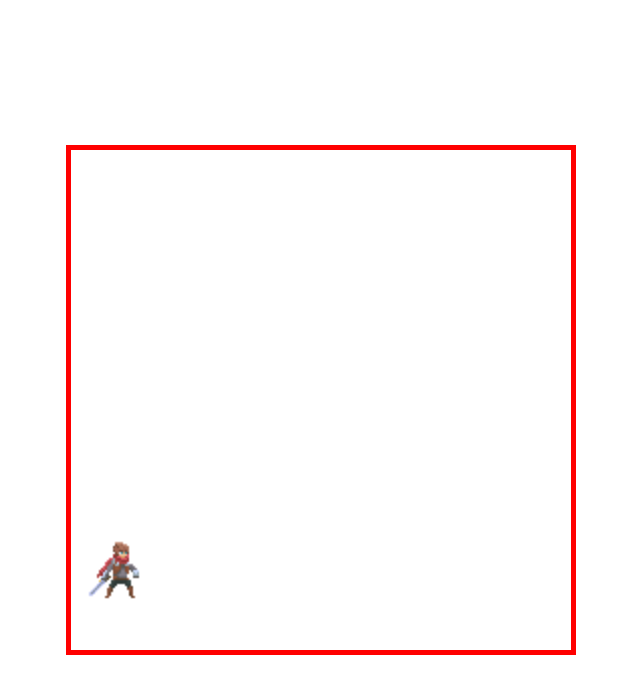
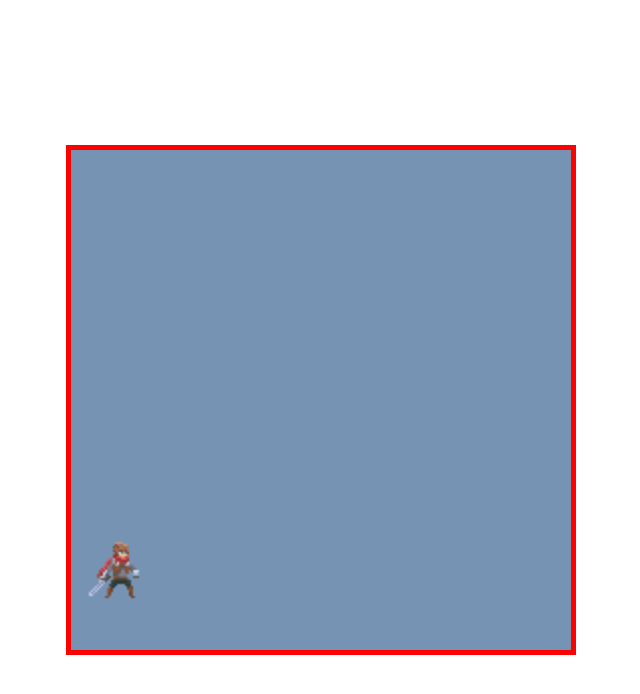
Before and after one commit to tsv-stacks/forest-runner, a plain HTML site: page index.html in a window 1280 px wide. Shown: the whole page, without its empty margins (319-959 px from the left). Drawn offline with Linux system fonts and the light colour scheme.

Commit message:
set up 1 image

```diff
--- a/main.js
+++ b/main.js
@@ -1,5 +1,6 @@
 import { Player } from "./scripts/player.js";
 import InputHandler from "./scripts/input.js";
+import { Background } from "./scripts/background.js";
 
 window.addEventListener("load", () => {
   const canvas = document.getElementById("canvas1");
@@ -14,13 +15,17 @@ window.addEventListener("load", () => {
       this.width = width;
       this.height = height;
       this.groundMargin = 50;
+      this.speed = 1;
+      this.background = new Background(this);
       this.player = new Player(this);
       this.input = new InputHandler();
     }
     update(deltaTime) {
+      this.background.update();
       this.player.update(this.input.keys, deltaTime);
     }
     draw(context) {
+      this.background.draw(context);
       this.player.draw(context);
     }
   }
--- a/scripts/background.js
+++ b/scripts/background.js
@@ -9,11 +9,21 @@ class Layer {
     this.y = 0;
   }
   update() {
-    if (this.x < -this.width) this.x = 0;
-    else this.x -= this.game.speed * this.speed;
+    if (this.x < -this.width) {
+      this.x = 0;
+    } else {
+      this.x -= this.game.speed * this.speed;
+    }
   }
   draw(context) {
     context.drawImage(this.image, this.x, this.y, this.width, this.height);
+    context.drawImage(
+      this.image,
+      this.x + this.width,
+      this.y,
+      this.width,
+      this.height
+    );
   }
 }
 
@@ -22,5 +32,28 @@ export class Background {
     this.game = game;
     this.width = 928;
     this.height = 500;
+    this.layer10image = document.getElementById("layer10");
+    this.layer10 = new Layer(
+      this.game,
+      this.width,
+      this.height,
+      1,
+      this.layer10image
+    );
+    this.layer10.x = 0;
+    console.log(this.layer10);
+    this.backgroundLayers = [this.layer10];
+  }
+
+  update() {
+    this.backgroundLayers.forEach((layer) => {
+      layer.update();
+    });
+  }
+
+  draw(context) {
+    this.backgroundLayers.forEach((layer) => {
+      layer.draw(context);
+    });
   }
 }
--- a/style.css
+++ b/style.css
@@ -14,10 +14,22 @@
   max-height: 100%;
 }
 
-#player {
+#player,
+#layer10,
+#layer0,
+#layer1,
+#layer2,
+#layer3,
+#layer4,
+#layer5,
+#layer6,
+#layer7,
+#layer8,
+#layer9,
+#layer11 {
   display: none;
 }
 
-.bg-image {
+/* .bg-image {
   display: none;
-}
+} */
```
